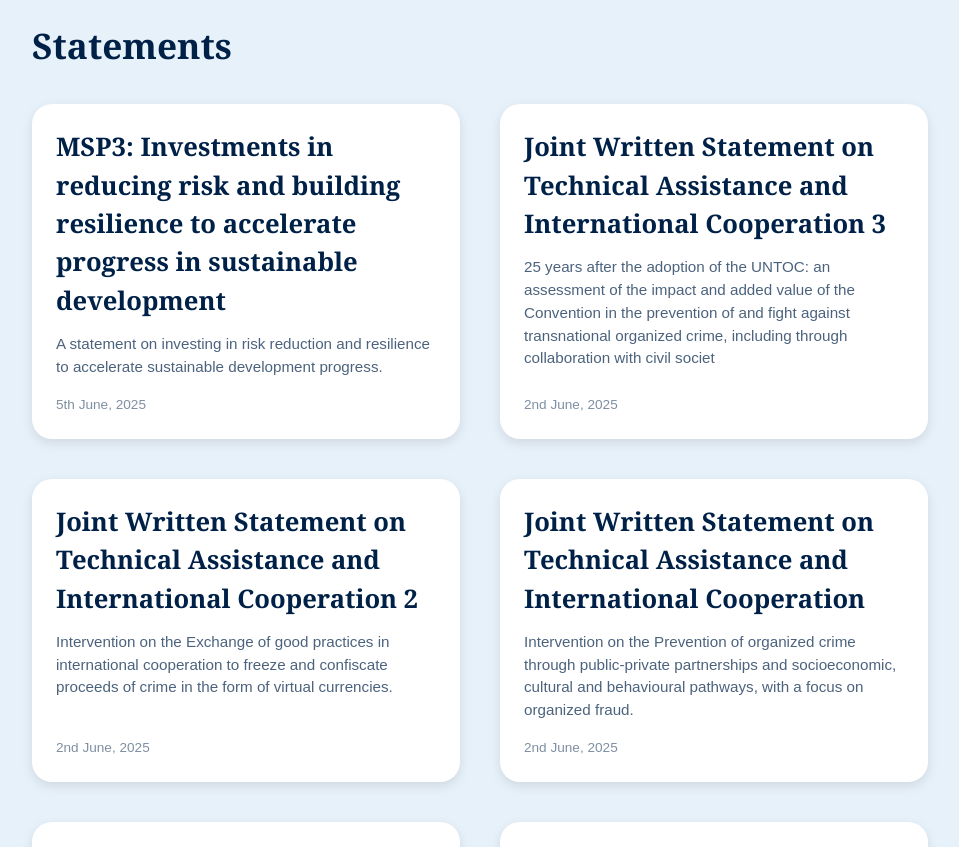
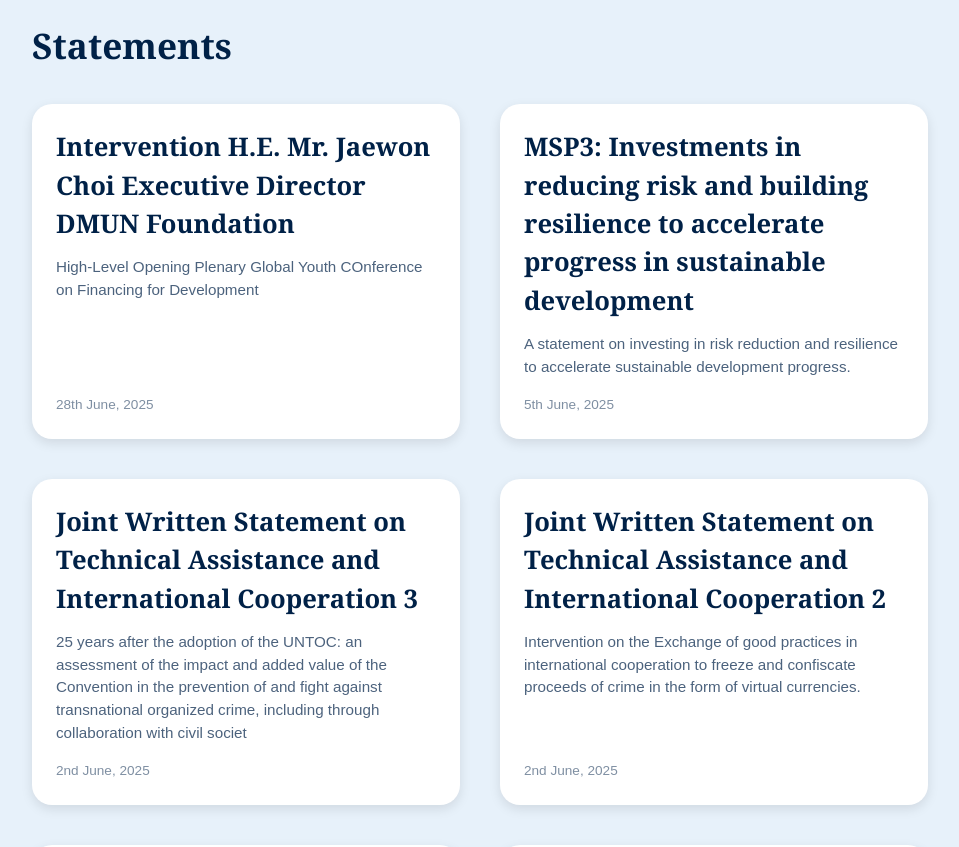
Before and after one commit to Atharvsingh112/DMUN-Foundation, a React (Vite) app: page /Publications in a window 1280 px wide. Shown: the part 800-1647 px from the top of the page, without its empty margins (160-1119 px from the left). Built offline with nearby package versions, Linux system fonts and the light colour scheme.

Commit message:
Add Statement 11 PDF and update Publications page

```diff
--- a/index.html
+++ b/index.html
@@ -2,10 +2,9 @@
 <html lang="en">
   <head>
     <meta charset="UTF-8" />
-    <link rel="icon" type="image/svg+xml" href="/vite.svg" />
     <meta name="viewport" content="width=device-width, initial-scale=1.0" />
     <title>DMUN Foundation</title>
-    <link rel="icon" type="image" href="/DMUN White Logo.png">
+    <link rel="icon" type="image" href="/favicon.png">
     <link href="https://fonts.googleapis.com/css?family=Roboto:400,700&display=swap" rel="stylesheet">
   </head>
   <body>
--- a/src/pages/Publications.jsx
+++ b/src/pages/Publications.jsx
@@ -239,8 +239,16 @@ const PublicationDate = styled.p`
 // Sample data for Statements and Reports
 const statements =
     [
+      {
+        id: 's1',
+        image: null, // or a relevant image if you have one
+        title: 'Intervention H.E. Mr. Jaewon Choi Executive Director DMUN Foundation',
+        summary: 'High-Level Opening Plenary Global Youth COnference on Financing for Development',
+        date: '28th June, 2025',
+        link: '/Statement11.pdf', // This will serve the PDF from the public directory
+      },
         {
-          id: 's1',
+          id: 's2',
           image: null,
           title: 'MSP3: Investments in reducing risk and building resilience to accelerate progress in sustainable development',
           summary: 'A statement on investing in risk reduction and resilience to accelerate sustainable development progress.',
@@ -248,7 +256,7 @@ const statements =
           link: 'https://globalplatform.undrr.org/publication/msp3-investments-reducing-risk-and-building-resilience-accelerate-progress-3',
         },
         {
-          id: 's2',
+          id: 's3',
           image: null,
           title: 'Joint Written Statement on Technical Assistance and International Cooperation 3',
           summary: '25 years after the adoption of the UNTOC: an assessment of the impact and added value of the Convention in the prevention of and fight against transnational organized crime, including through collaboration with civil societ',
@@ -256,7 +264,7 @@ const statements =
           link: 'https://www.unodc.org/documents/organized-crime/constructive-dialogues/IC_TA_2025/Statements/DMUN_Foundation_4_prevention.pdf',
         },
         {
-          id: 's3',
+          id: 's4',
           image: null,
           title: 'Joint Written Statement on Technical Assistance and International Cooperation 2',
           summary: 'Intervention on the Exchange of good practices in international cooperation to freeze and confiscate proceeds of crime in the form of virtual currencies.',
@@ -272,7 +280,7 @@ const statements =
           link: 'https://www.unodc.org/documents/organized-crime/constructive-dialogues/IC_TA_2025/Statements/DMUN_Foundation_2_prevention.pdf',
         },
         {
-          id: 's5',
+          id: 's6',
           image: null,
           title: 'Joint Constructive Dialogue on the UNTOC Review Process',
           summary: 'A statement emphasizing the urgent need to center youth and community engagement in the UNTOC review process, with recommendations to institutionalize youth participation.',
@@ -280,7 +288,7 @@ const statements =
           link: 'https://www.unodc.org/documents/organized-crime/constructive-dialogues/IC_TA_2025/Statements/DMUN_Foundation_1.pdf',
         },
         {
-          id: 's6',
+          id: 's7',
           image: null,
           title: 'Statement to the 2025 UN Firearms Protocol Constructive Dialogue',
           summary: 'Highlighting the critical need for youth participation in implementing the UN Firearms Protocol, particularly concerning gender-based armed violence and young victims.',
@@ -288,7 +296,7 @@ const statements =
           link: 'https://www.unodc.org/documents/organized-crime/constructive-dialogues/FA_2025/Statements/DMUN_Foundation.pdf',
         },
         {
-          id: 's7',
+          id: 's8',
           image: null,
           title: 'Statement to the Candidate for President of the 80th UN General Assembly',
           summary: 'A joint question on behalf of seven youth-led organizations, asking the candidate for President of the 80th UNGA how they will ensure genuine youth participation beyond tokenization.',
@@ -296,7 +304,7 @@ const statements =
           link: 'https://estatements.unmeetings.org/estatements/10.0010/20250515100000000/p_PMmovcqn/eDpSL_pnlhhEC_nyc_en.pdf',
         },
         {
-          id: 's8',
+          id: 's9',
           image: null,
           title: 'Written Statement to the 29th Conference of States Parties (CSP29)',
           summary: 'Engaging the Next Generation and Youth Stakeholders: Ensuring a Future Without Chemical Weapons for the Next Generation.',
@@ -304,7 +312,7 @@ const statements =
           link: 'https://www.opcw.org/sites/default/files/documents/2024/11/Written%20Statement%20of%20the%20DMUN%20Foundation%20to%20the%2029th%20Conference%20of%20States%20Parties%20%28CSP29%29%20of%20the%20Organisation%20for%20the%20Prohibition%20of%20Chemical%20Weapons%20.pdf',
         },
         {
-          id: 's9',
+          id: 's10',
           image: null,
           title: 'Inputs for the Elements Paper on Financing for Development',
           summary: 'Submitted by DMUN Foundation, an specially accredited organization to the Fourth International Conference on Financing for Developmentt',
@@ -312,7 +320,7 @@ const statements =
           link: 'https://financing.desa.un.org/sites/default/files/2024-10/DMUN_Input%20for%20the%20Elements%20Paper%20on%20Financing%20for%20Development.pdf',
         },
         {
-          id: 's10',
+          id: 's11',
           image: null,
           title: 'Joint Submission to the Committee on Economic, Social and Cultural Rights (CESCR)',
           summary: 'A joint written submission by the DMUN Foundation to the UN Committee on Economic, Social and Cultural Rights.',
```
Also changed, not shown: 2 other files (tests, documents, lock files or other folders).
